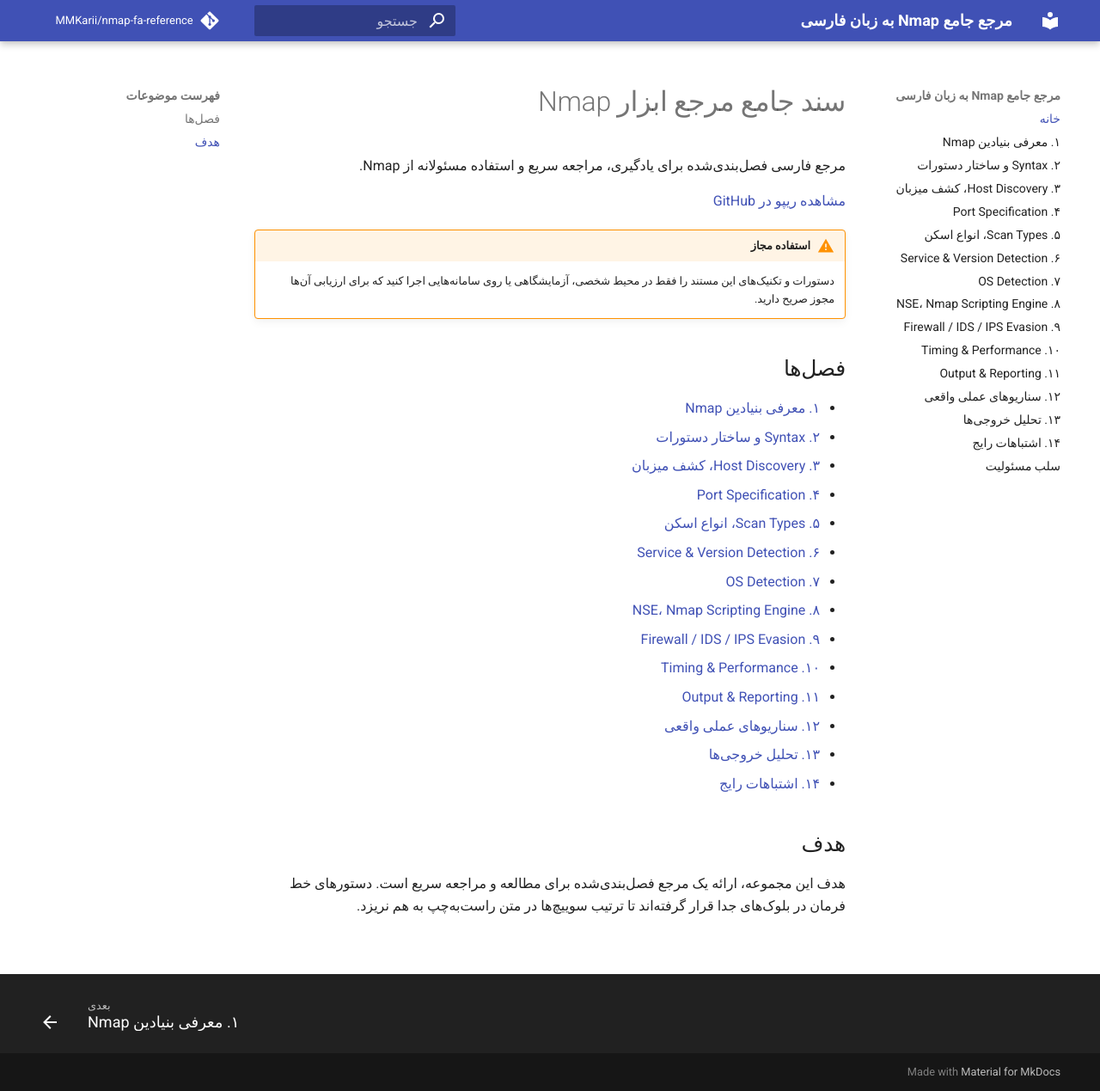
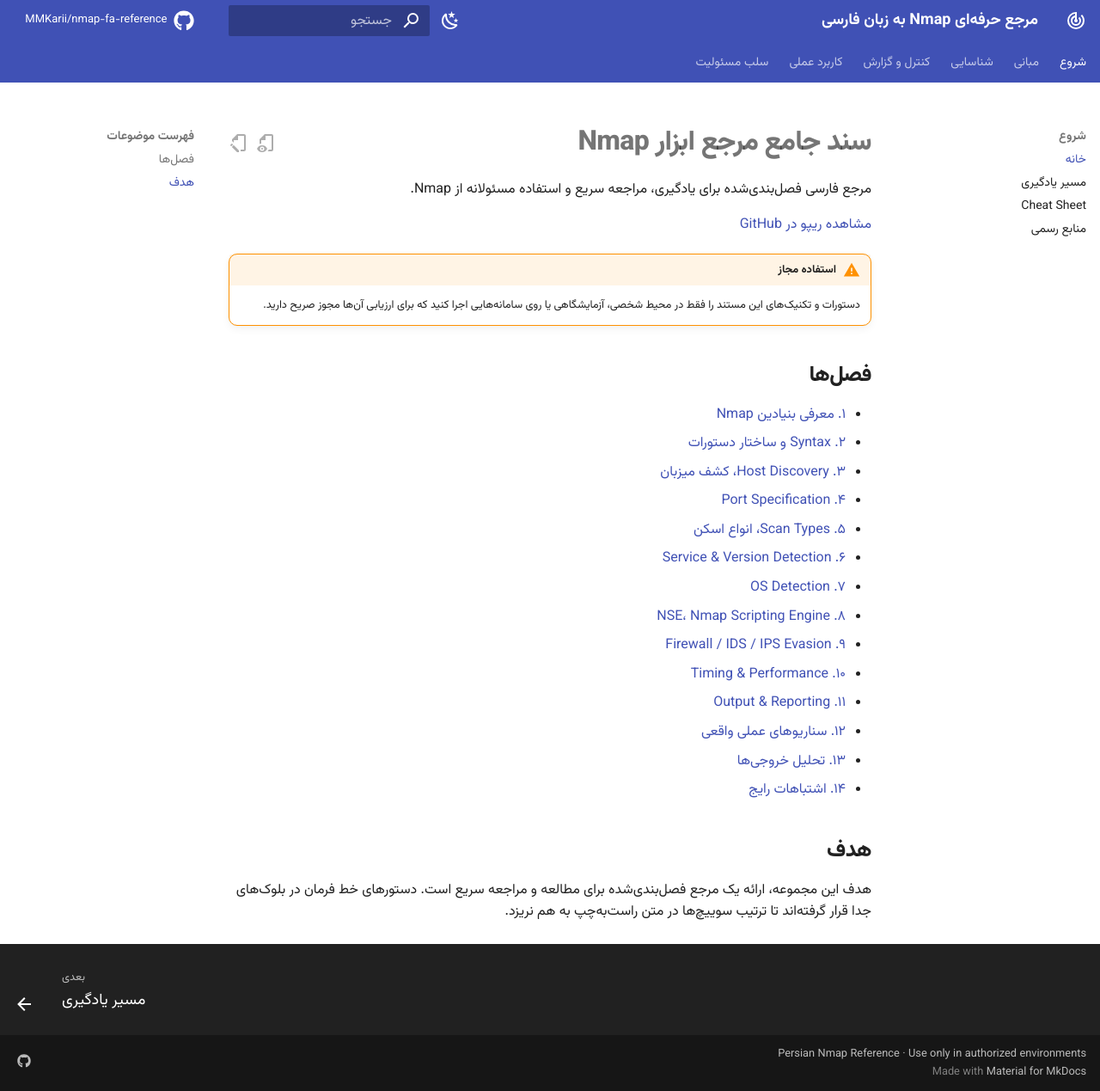
Before and after one commit to MMKarii/nmap-fa-reference, an MkDocs documentation site: the page built from docs/index.md, in a window 1280 px wide and 1269 px high. Shown: the whole window at 86% size. Built offline with MkDocs 1.6.1 and Material for MkDocs 9.7.7, drawn with Linux system fonts in a browser that asks for light colours; comment, search, counter and statistics services are not loaded.

Commit message:
Upgrade MkDocs navigation and theme

```diff
--- a/mkdocs.yml
+++ b/mkdocs.yml
@@ -1,46 +1,93 @@
-site_name: مرجع جامع Nmap به زبان فارسی
-site_description: مستند فارسی Nmap برای مطالعه و مراجعه سریع
+site_name: مرجع حرفه‌ای Nmap به زبان فارسی
+site_description: مرجع فارسی Nmap برای یادگیری، مراجعه سریع و ارزیابی امنیتی مجاز
 site_url: https://mmkarii.github.io/nmap-fa-reference/
 repo_url: https://github.com/MMKarii/nmap-fa-reference
 repo_name: MMKarii/nmap-fa-reference
 edit_uri: edit/main/docs/
+
+copyright: "Persian Nmap Reference · Use only in authorized environments"
 
 theme:
   name: material
   language: fa
   direction: rtl
   features:
+    - navigation.tabs
     - navigation.sections
     - navigation.top
     - navigation.footer
+    - navigation.tracking
+    - toc.follow
+    - content.action.edit
+    - content.action.view
     - content.code.copy
+    - content.code.annotate
     - search.suggest
     - search.highlight
+    - search.share
+  palette:
+    - scheme: default
+      primary: indigo
+      accent: light blue
+      toggle:
+        icon: material/weather-night
+        name: حالت تاریک
+    - scheme: slate
+      primary: indigo
+      accent: cyan
+      toggle:
+        icon: material/weather-sunny
+        name: حالت روشن
+  icon:
+    logo: material/radar
+    repo: fontawesome/brands/github
+
+extra_css:
+  - stylesheets/extra.css
+
+extra:
+  social:
+    - icon: fontawesome/brands/github
+      link: https://github.com/MMKarii/nmap-fa-reference
+      name: GitHub Repository
 
 markdown_extensions:
   - admonition
   - attr_list
+  - md_in_html
   - tables
   - toc:
       permalink: true
+  - pymdownx.details
   - pymdownx.highlight:
       anchor_linenums: true
+  - pymdownx.inlinehilite
   - pymdownx.superfences
+  - pymdownx.tabbed:
+      alternate_style: true
 
 nav:
-  - خانه: index.md
-  - "۱. معرفی بنیادین Nmap": 01-introduction.md
-  - "۲. Syntax و ساختار دستورات": 02-syntax.md
-  - "۳. Host Discovery، کشف میزبان": 03-host-discovery.md
-  - "۴. Port Specification": 04-port-specification.md
-  - "۵. Scan Types، انواع اسکن": 05-scan-types.md
-  - "۶. Service & Version Detection": 06-service-version-detection.md
-  - "۷. OS Detection": 07-os-detection.md
-  - "۸. NSE، Nmap Scripting Engine": 08-nse.md
-  - "۹. Firewall / IDS / IPS Evasion": 09-firewall-ids-ips-evasion.md
-  - "۱۰. Timing & Performance": 10-timing-performance.md
-  - "۱۱. Output & Reporting": 11-output-reporting.md
-  - "۱۲. سناریوهای عملی واقعی": 12-practical-scenarios.md
-  - "۱۳. تحلیل خروجی‌ها": 13-output-analysis.md
-  - "۱۴. اشتباهات رایج": 14-common-mistakes.md
+  - شروع:
+      - خانه: index.md
+      - مسیر یادگیری: learning-path.md
+      - Cheat Sheet: cheatsheet.md
+      - منابع رسمی: references.md
+  - مبانی:
+      - "۱. معرفی بنیادین Nmap": 01-introduction.md
+      - "۲. Syntax و ساختار دستورات": 02-syntax.md
+      - "۳. Host Discovery": 03-host-discovery.md
+      - "۴. Port Specification": 04-port-specification.md
+      - "۵. Scan Types": 05-scan-types.md
+  - شناسایی:
+      - "۶. Service & Version Detection": 06-service-version-detection.md
+      - "۷. OS Detection": 07-os-detection.md
+      - "۸. NSE": 08-nse.md
+  - کنترل و گزارش:
+      - "۹. Firewall / IDS / IPS": 09-firewall-ids-ips-evasion.md
+      - "۱۰. Timing & Performance": 10-timing-performance.md
+      - "۱۱. Output & Reporting": 11-output-reporting.md
+  - کاربرد عملی:
+      - "۱۲. سناریوهای عملی": 12-practical-scenarios.md
+      - "۱۳. تحلیل خروجی‌ها": 13-output-analysis.md
+      - "۱۴. اشتباهات رایج": 14-common-mistakes.md
   - سلب مسئولیت: disclaimer.md
```
